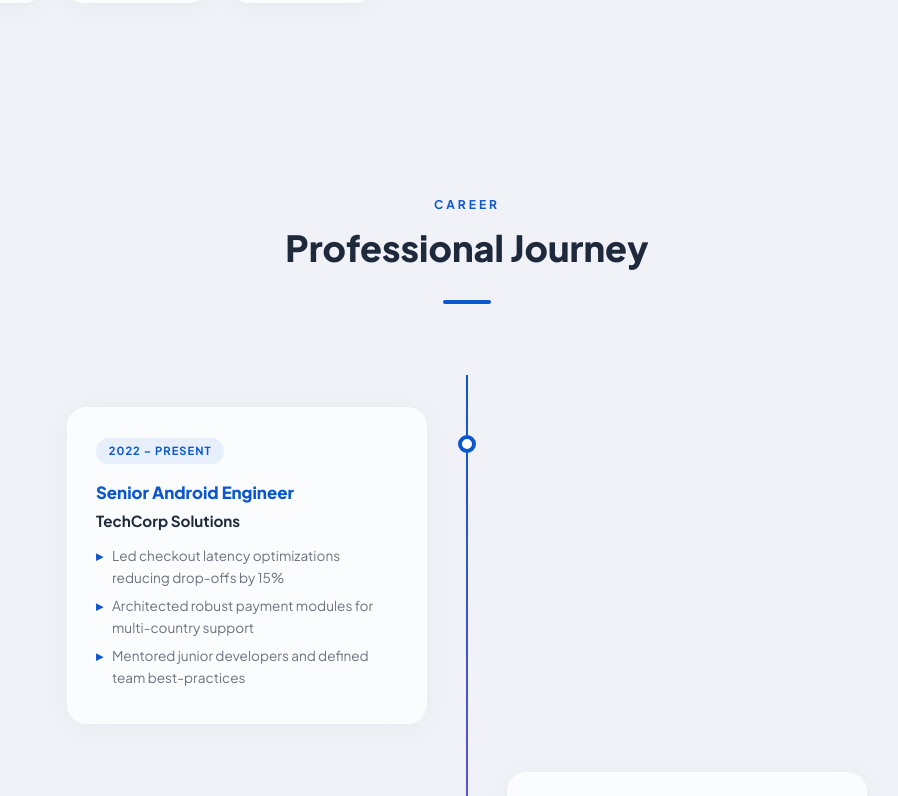
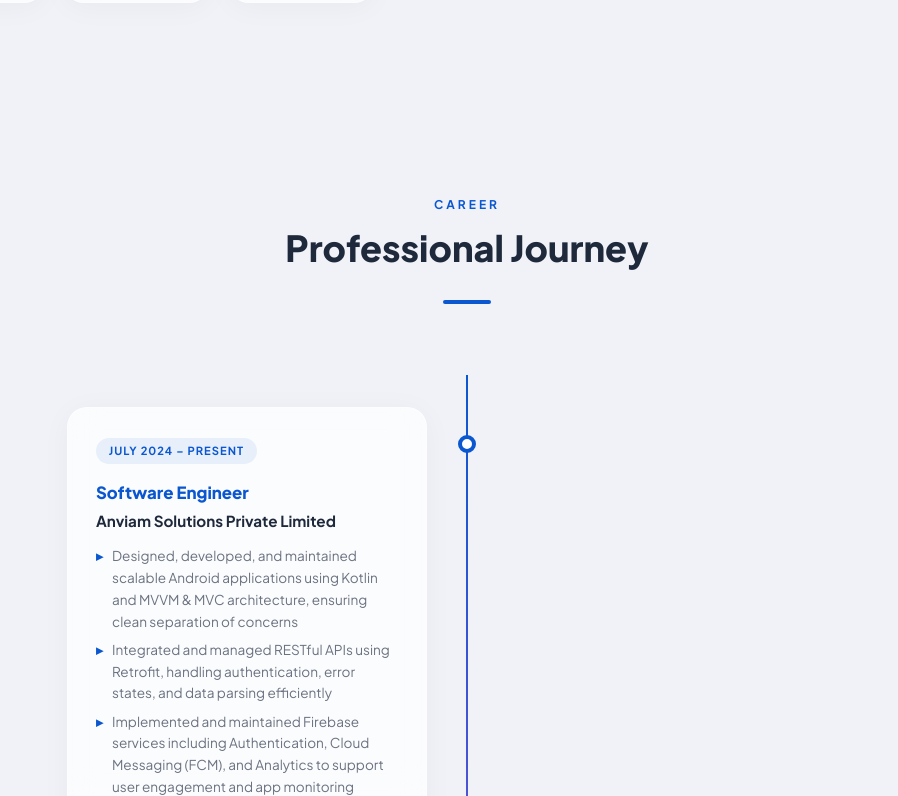
Before and after one commit to saisomya1/portfolio_saisomya, a React (Vite) app: page / in a window 1280 px wide. Shown: the part 2004-2800 px from the top of the page, without its empty margins (173-1071 px from the left). Built offline with nearby package versions, Linux system fonts and the light colour scheme.

Commit message:
feat: update portfolio with real photo, resume PDF, correct links and experience

```diff
--- a/src/components/Contact.jsx
+++ b/src/components/Contact.jsx
@@ -19,7 +19,13 @@ const Contact = () => {
                                 </div>
                                 <div>
                                     <div className="contact-label">Email Me</div>
-                                    <div className="contact-value">sai.somya@example.com</div>
+                                    <a
+                                        href="mailto:saisomya1@gmail.com"
+                                        className="contact-value"
+                                        style={{ textDecoration: 'none', color: 'inherit' }}
+                                    >
+                                        saisomya1@gmail.com
+                                    </a>
                                 </div>
                             </div>
 
@@ -30,6 +36,42 @@ const Contact = () => {
                                 <div>
                                     <div className="contact-label">Location</div>
                                     <div className="contact-value">Bangalore, India</div>
+                                </div>
+                            </div>
+
+                            <div className="contact-row">
+                                <div className="icon-box glass">
+                                    <svg width="22" height="22" viewBox="0 0 24 24" fill="none" stroke="currentColor" strokeWidth="2" strokeLinecap="round" strokeLinejoin="round"><path d="M16 22.027v-2.87a3.37 3.37 0 0 0-.94-2.61c3.14-.35 6.44-1.54 6.44-7a5.44 5.44 0 0 0-1.5-3.75 5.07 5.07 0 0 0-.09-3.77S18.73.677 16 2.507a13.38 13.38 0 0 0-7 0c-2.73-1.83-3.91-1.48-3.91-1.48A5.07 5.07 0 0 0 5 4.807a5.44 5.44 0 0 0-1.5 3.78c0 5.42 3.3 6.61 6.44 7a3.37 3.37 0 0 0-.94 2.58v2.87" /><path d="M9 18.027c-5 1.5-5-2.5-7-3" /></svg>
+                                </div>
+                                <div>
+                                    <div className="contact-label">GitHub</div>
+                                    <a
+                                        href="https://github.com/saisomya1"
+                                        target="_blank"
+                                        rel="noopener noreferrer"
+                                        className="contact-value"
+                                        style={{ textDecoration: 'none', color: 'inherit' }}
+                                    >
+                                        github.com/saisomya1
+                                    </a>
+                                </div>
+                            </div>
+
+                            <div className="contact-row">
+                                <div className="icon-box glass">
+                                    <svg width="22" height="22" viewBox="0 0 24 24" fill="none" stroke="currentColor" strokeWidth="2" strokeLinecap="round" strokeLinejoin="round"><path d="M16 8a6 6 0 0 1 6 6v7h-4v-7a2 2 0 0 0-4 0v7h-4v-7a6 6 0 0 1 6-6z" /><rect width="4" height="12" x="2" y="9" /><circle cx="4" cy="4" r="2" /></svg>
+                                </div>
+                                <div>
+                                    <div className="contact-label">LinkedIn</div>
+                                    <a
+                                        href="https://www.linkedin.com/in/sai-somya-ranjan-pati-b307252b0?utm_source=share_via&utm_content=profile&utm_medium=member_android"
+                                        target="_blank"
+                                        rel="noopener noreferrer"
+                                        className="contact-value"
+                                        style={{ textDecoration: 'none', color: 'inherit' }}
+                                    >
+                                        Sai Somya Ranjan Pati
+                                    </a>
                                 </div>
                             </div>
                         </div>
--- a/src/components/Experience.jsx
+++ b/src/components/Experience.jsx
@@ -2,25 +2,25 @@ import React from 'react';
 
 const experiences = [
     {
-        role: 'Senior Android Engineer',
-        company: 'TechCorp Solutions',
-        period: '2022 – Present',
+        role: 'Software Engineer',
+        company: 'Anviam Solutions Private Limited',
+        period: 'July 2024 – Present',
         side: 'left',
         details: [
-            'Led checkout latency optimizations reducing drop-offs by 15%',
-            'Architected robust payment modules for multi-country support',
-            'Mentored junior developers and defined team best-practices',
+            'Designed, developed, and maintained scalable Android applications using Kotlin and MVVM & MVC architecture, ensuring clean separation of concerns',
+            'Integrated and managed RESTful APIs using Retrofit, handling authentication, error states, and data parsing efficiently',
+            'Implemented and maintained Firebase services including Authentication, Cloud Messaging (FCM), and Analytics to support user engagement and app monitoring',
+            'Proactively improved app performance and stability by debugging complex issues, reducing crash rates, and optimizing network and UI performance',
+            'Worked cross-functionally with UI/UX designers, backend engineers, and product teams within an Agile/Scrum environment to deliver features end-to-end',
         ],
     },
     {
-        role: 'Android Developer',
-        company: 'Innovation Labs',
-        period: '2021 – 2022',
+        role: 'Internship',
+        company: 'Research Center of Centurion University of Technology and Management',
+        period: 'Academic Internship',
         side: 'right',
         details: [
-            'Migrated legacy codebase to MVVM + Kotlin Coroutines',
-            'Integrated real-time sync using Firebase Firestore',
-            'Collaborated with UI/UX team for pixel-perfect implementations',
+            'Study of Industrial IOT Automation',
         ],
     },
 ];
--- a/src/components/Hero.jsx
+++ b/src/components/Hero.jsx
@@ -1,4 +1,5 @@
 import React from 'react';
+import profilePic from '../assets/sai_somya_portfolio_picture.jpg';
 
 const Hero = () => {
     return (
@@ -9,7 +10,7 @@ const Hero = () => {
                     <div className="hero-content anim-up">
                         <div className="hero-tag">
                             <span className="dot"></span>
-                            2.5+ Years Experience
+                            1+ Years Experience
                         </div>
 
                         <h1 className="hero-title">
@@ -33,13 +34,13 @@ const Hero = () => {
                             </a>
 
                             <div className="social-icons">
-                                <a href="#" aria-label="GitHub">
+                                <a href="https://github.com/saisomya1" target="_blank" rel="noopener noreferrer" aria-label="GitHub">
                                     <svg width="18" height="18" viewBox="0 0 24 24" fill="none" stroke="currentColor" strokeWidth="2" strokeLinecap="round" strokeLinejoin="round"><path d="M16 22.027v-2.87a3.37 3.37 0 0 0-.94-2.61c3.14-.35 6.44-1.54 6.44-7a5.44 5.44 0 0 0-1.5-3.75 5.07 5.07 0 0 0-.09-3.77S18.73.677 16 2.507a13.38 13.38 0 0 0-7 0c-2.73-1.83-3.91-1.48-3.91-1.48A5.07 5.07 0 0 0 5 4.807a5.44 5.44 0 0 0-1.5 3.78c0 5.42 3.3 6.61 6.44 7a3.37 3.37 0 0 0-.94 2.58v2.87" /><path d="M9 18.027c-5 1.5-5-2.5-7-3" /></svg>
                                 </a>
-                                <a href="#" aria-label="LinkedIn">
+                                <a href="https://www.linkedin.com/in/sai-somya-ranjan-pati-b307252b0?utm_source=share_via&utm_content=profile&utm_medium=member_android" target="_blank" rel="noopener noreferrer" aria-label="LinkedIn">
                                     <svg width="18" height="18" viewBox="0 0 24 24" fill="none" stroke="currentColor" strokeWidth="2" strokeLinecap="round" strokeLinejoin="round"><path d="M16 8a6 6 0 0 1 6 6v7h-4v-7a2 2 0 0 0-4 0v7h-4v-7a6 6 0 0 1 6-6z" /><rect width="4" height="12" x="2" y="9" /><circle cx="4" cy="4" r="2" /></svg>
                                 </a>
-                                <a href="#contact" aria-label="Email">
+                                <a href="mailto:saisomya1@gmail.com" aria-label="Email">
                                     <svg width="18" height="18" viewBox="0 0 24 24" fill="none" stroke="currentColor" strokeWidth="2" strokeLinecap="round" strokeLinejoin="round"><rect width="20" height="16" x="2" y="4" rx="2" /><path d="m22 7-8.97 5.7a1.94 1.94 0 0 1-2.06 0L2 7" /></svg>
                                 </a>
                             </div>
@@ -51,7 +52,7 @@ const Hero = () => {
                         <div className="profile-wrapper">
                             <div className="profile-card glass">
                                 <img
-                                    src="https://images.unsplash.com/photo-1507003211169-0a1dd7228f2d?auto=format&fit=crop&q=80&w=800"
+                                    src={profilePic}
                                     alt="Sai Somya – Android Developer"
                                 />
                                 <div className="neon-line cyan"></div>
--- a/src/components/Navbar.jsx
+++ b/src/components/Navbar.jsx
@@ -53,7 +53,14 @@ const Navbar = () => {
                     ))}
                 </div>
 
-                <a href="#" className="btn-primary nav-resume">Resume</a>
+                <a
+                    href="/Sai-somya-2026.pdf"
+                    target="_blank"
+                    rel="noopener noreferrer"
+                    className="btn-primary nav-resume"
+                >
+                    Resume
+                </a>
 
                 <button
                     className="hamburger"
```
Also changed, not shown: src/assets/sai_somya_portfolio_picture.jpg (added), 1 other file (tests, documents, lock files or other folders).
